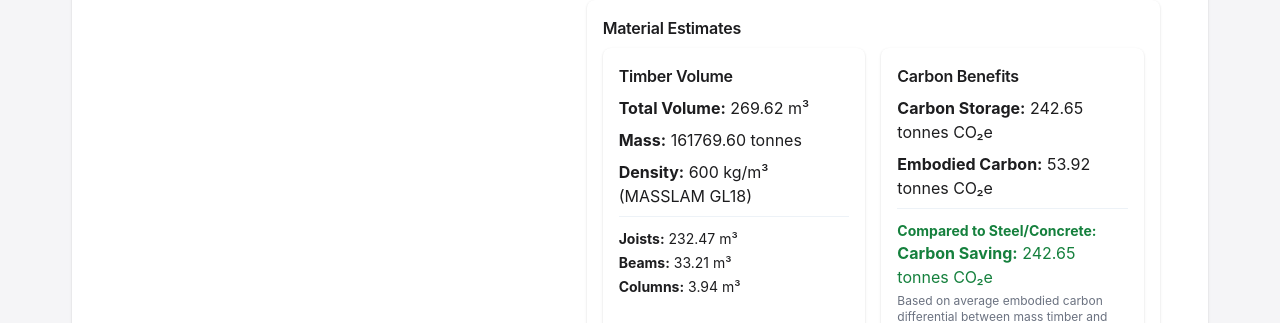
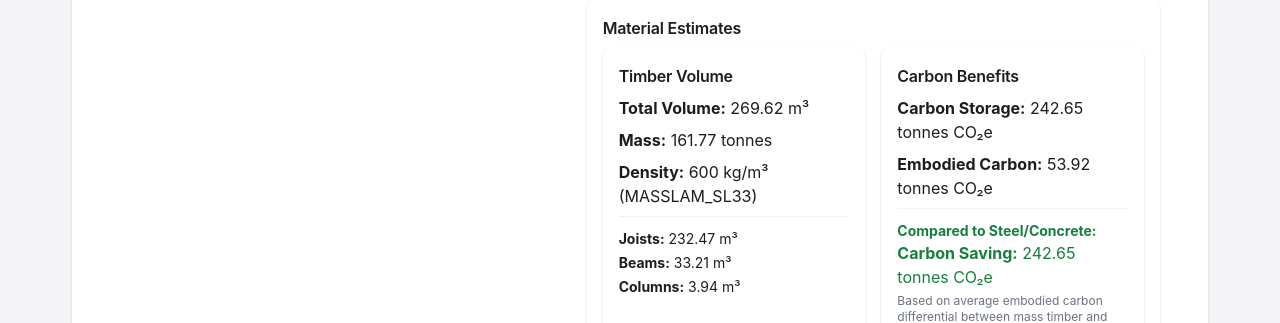
Before and after one commit to Gilbert-Studio-Newbe/MASSLAM-ATC, a Next.js app: page / in a window 1280 px wide. Shown: the part 1740-2063 px from the top of the page. Built offline with nearby package versions, Linux system fonts and the light colour scheme.

Commit message:
Fix Material Estimates section: Pass timberGrade to calculateTimberWeight, convert weight to tonnes, and display correct density

```diff
--- a/src/components/TimberCalculator.js
+++ b/src/components/TimberCalculator.js
@@ -386,7 +386,8 @@ export default function TimberCalculator() {
           numFloors,
           lengthwiseBays,
           widthwiseBays,
-          joistsRunLengthwise
+          joistsRunLengthwise,
+          timberGrade
         );
 
         // Calculate carbon savings
@@ -1519,8 +1520,8 @@ export default function TimberCalculator() {
                             <h5 className="font-semibold mb-2 text-sm md:text-base">Timber Volume</h5>
                             <div className="space-y-2">
                               <p className="text-sm md:text-base"><strong>Total Volume:</strong> {results.timberVolume?.toFixed(2) || '0.00'} m³</p>
-                              <p className="text-sm md:text-base"><strong>Mass:</strong> {results.timberWeight?.toFixed(2) || '0.00'} tonnes</p>
-                              <p className="text-sm md:text-base"><strong>Density:</strong> 600 kg/m³ (MASSLAM GL18)</p>
+                              <p className="text-sm md:text-base"><strong>Mass:</strong> {(results.timberWeight / 1000)?.toFixed(2) || '0.00'} tonnes</p>
+                              <p className="text-sm md:text-base"><strong>Density:</strong> {TIMBER_PROPERTIES[timberGrade]?.density || 600} kg/m³ ({timberGrade})</p>
 
                               <div className="mt-3 pt-3 border-t border-gray-200 grid grid-cols-1 gap-1">
                                 <p className="text-xs md:text-sm"><strong>Joists:</strong> {results.elementVolumes?.joists?.toFixed(2) || '0.00'} m³</p>
```
